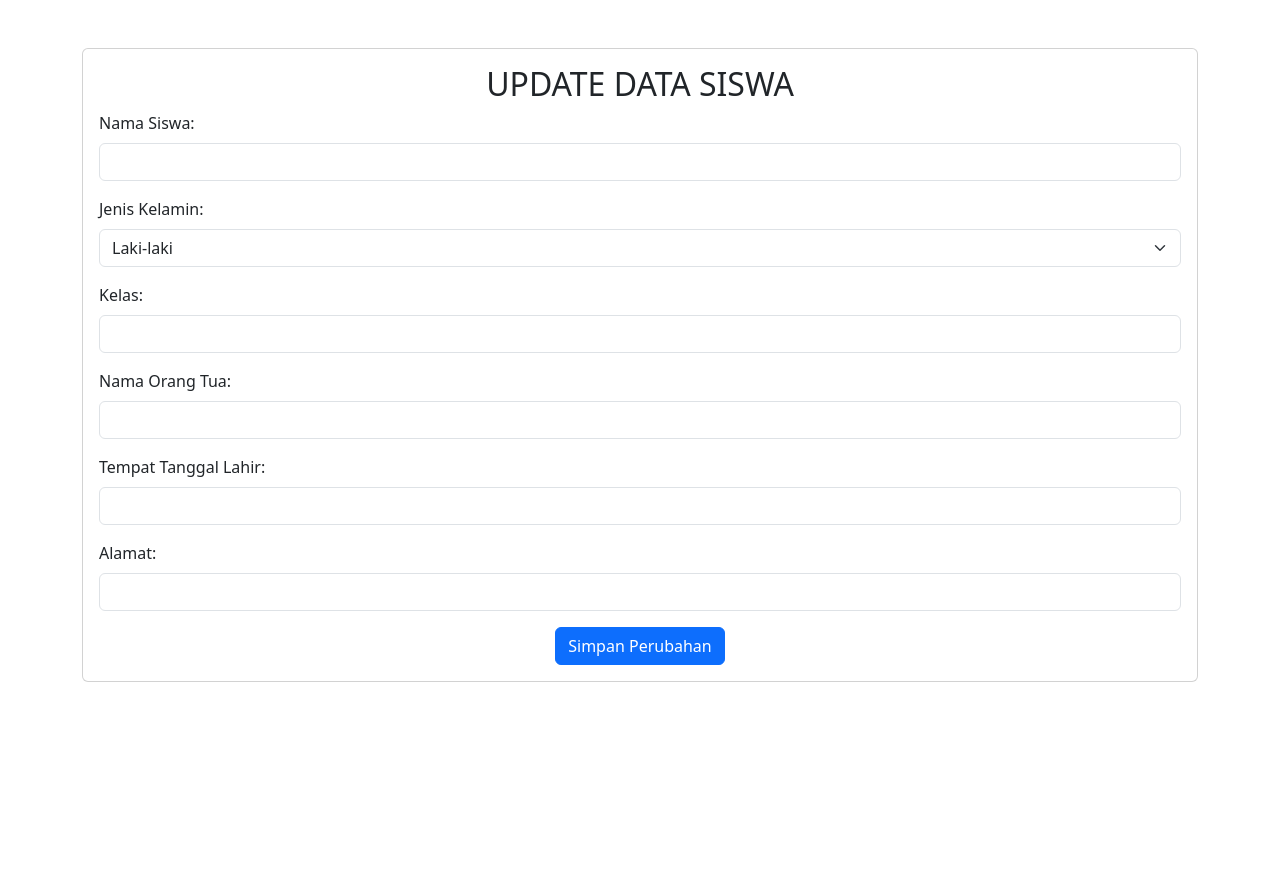
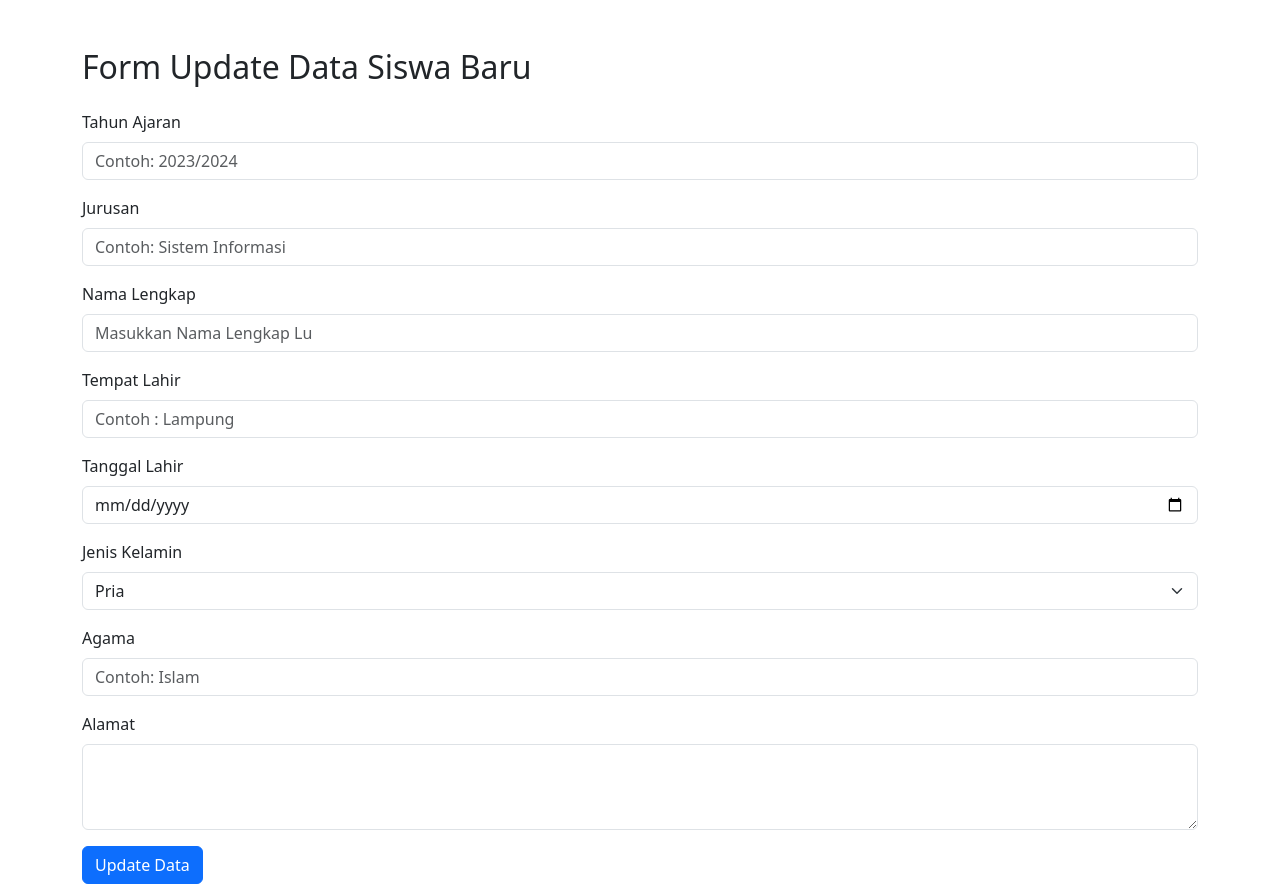
Before and after one commit to beriapriliansya/tugasakhir, a PHP site: page /formedit.php in a window 1280 px wide. Before the commit the page ends 682 px from the top, so only its background shows below. Run offline with PHP 8.4, Linux system fonts and the light colour scheme.

Commit message:
Update formedit.php

```diff
--- a/formedit.php
+++ b/formedit.php
@@ -1,60 +1,60 @@
 <!DOCTYPE html>
 <html lang="en">
+
 <head>
     <meta charset="UTF-8">
     <meta name="viewport" content="width=device-width, initial-scale=1.0">
-    <title>UPDATE DATA - Edit Data Siswa</title>
+    <title>Form Update Data Siswa Baru</title>
     <!-- Bootstrap CSS -->
-    <link href="https://cdn.jsdelivr.net/npm/bootstrap@5.3.0/dist/css/bootstrap.min.css" rel="stylesheet">
+    <link rel="stylesheet" href="https://cdn.jsdelivr.net/npm/bootstrap@5.3.0/dist/css/bootstrap.min.css">
 </head>
+
 <body>
 
     <div class="container mt-5">
-        <div class="card">
-            <div class="card-body">
-                <h2 class="card-title text-center">UPDATE DATA SISWA</h2>
-                <form action="proses_edit.php" method="post">
+        <h2 class="mb-4">Form Update Data Siswa Baru</h2>
+        <form>
             <div class="mb-3">
-                        <label for="namaSiswa" class="form-label">Nama Siswa:</label>
-                        <input type="text" class="form-control" id="namaSiswa" name="namaSiswa" required>
+                <label for="tahunAjaran" class="form-label">Tahun Ajaran</label>
+                <input type="text" class="form-control" id="tahunAjaran" placeholder="Contoh: 2023/2024" required>
             </div>
-
             <div class="mb-3">
-                        <label for="jenisKelamin" class="form-label">Jenis Kelamin:</label>
-                        <select class="form-select" id="jenisKelamin" name="jenisKelamin" required>
-                            <option value="Laki-laki">Laki-laki</option>
-                            <option value="Perempuan">Perempuan</option>
+                <label for="jurusan" class="form-label">Jurusan</label>
+                <input type="text" class="form-control" id="jurusan" placeholder="Contoh: Sistem Informasi" required>
+            </div>
+            <div class="mb-3">
+                <label for="namaLengkap" class="form-label">Nama Lengkap</label>
+                <input type="text" class="form-control" id="namaLengkap" placeholder="Masukkan Nama Lengkap Lu" required>
+            </div>
+            <div class="mb-3">
+                <label for="tempatLahir" class="form-label">Tempat Lahir</label>
+                <input type="text" class="form-control" id="tempatLahir" placeholder="Contoh : Lampung" required>
+            </div>
+            <div class="mb-3">
+                <label for="tanggalLahir" class="form-label">Tanggal Lahir</label>
+                <input type="date" class="form-control" id="tanggalLahir" required>
+            </div>
+            <div class="mb-3">
+                <label for="jenisKelamin" class="form-label">Jenis Kelamin</label>
+                <select class="form-select" id="jenisKelamin" required>
+                    <option value="pria">Pria</option>
+                    <option value="wanita">Wanita</option>
                 </select>
             </div>
-
             <div class="mb-3">
-                        <label for="kelas" class="form-label">Kelas:</label>
-                        <input type="text" class="form-control" id="kelas" name="kelas" required>
+                <label for="agama" class="form-label">Agama</label>
+                <input type="text" class="form-control" id="agama" placeholder="Contoh: Islam" required>
             </div>
-
             <div class="mb-3">
-                        <label for="namaOrangTua" class="form-label">Nama Orang Tua:</label>
-                        <input type="text" class="form-control" id="namaOrangTua" name="namaOrangTua" required>
+                <label for="alamat" class="form-label">Alamat</label>
+                <textarea class="form-control" id="alamat" rows="3" required></textarea>
             </div>
-
-                    <div class="mb-3">
-                        <label for="tempatTanggalLahir" class="form-label">Tempat Tanggal Lahir:</label>
-                        <input type="text" class="form-control" id="tempatTanggalLahir" name="tempatTanggalLahir" required>
-                    </div>
-
-                    <div class="mb-3">
-                        <label for="alamat" class="form-label">Alamat:</label>
-                        <input type="text" class="form-control" id="alamat" name="alamat" required>
-                    </div>
-                    <div class="text-center">
-                    <button type="submit" class="btn btn-primary">Simpan Perubahan</button>
-                    </div>
+            <button type="submit" class="btn btn-primary">Update Data</button>
         </form>
-            </div>
-        </div>
     </div>
 
     <!-- Bootstrap JS (optional) -->
     <script src="https://cdn.jsdelivr.net/npm/bootstrap@5.3.0/dist/js/bootstrap.bundle.min.js"></script>
 </body>
+
 </html>
```
Lines whose indentation alone changed are shown as unchanged.
